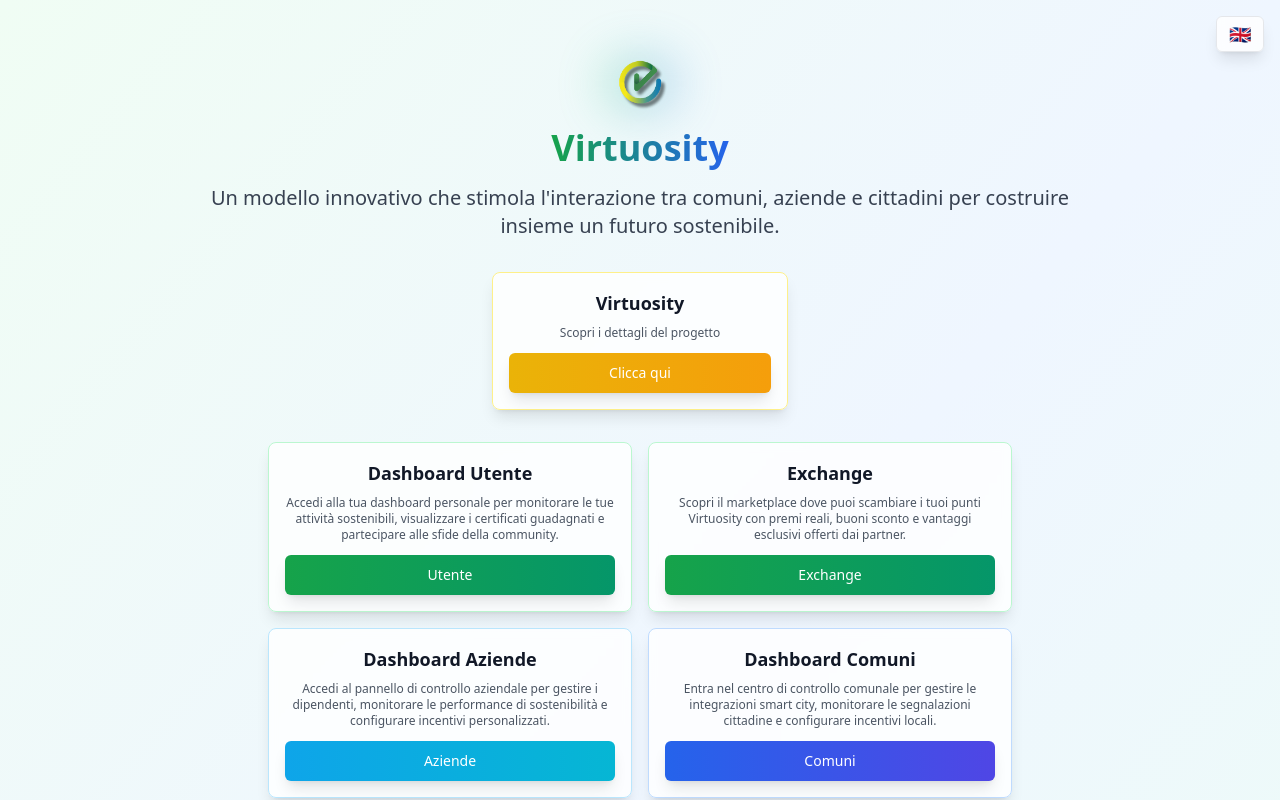
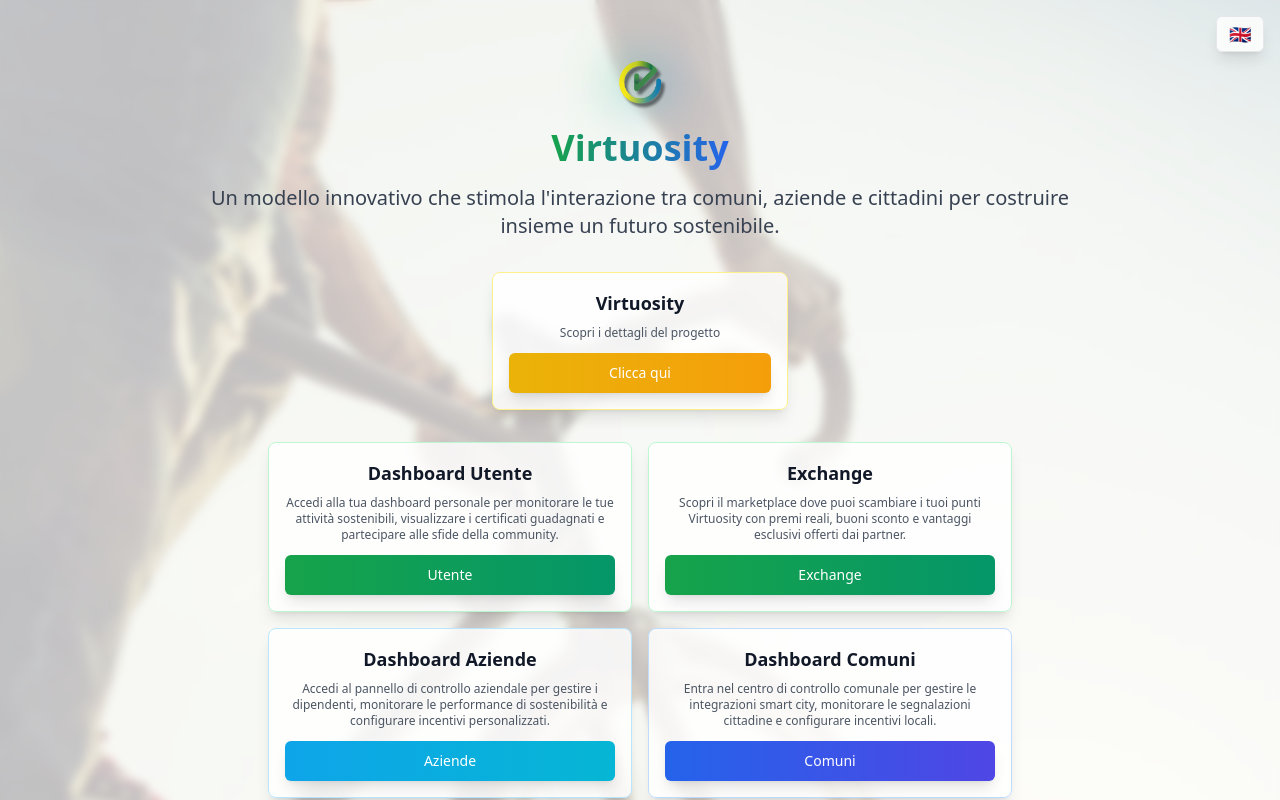
Before and after one commit to Virtuosityapp/ultimaversione, a React (Vite) app: page / in a window 1280 px wide. Shown: the top 800 px of the page. Built offline with nearby package versions, Linux system fonts and the light colour scheme.

Commit message:
Set image as background
Set the image as a background for the page.

```diff
--- a/src/pages/Index.tsx
+++ b/src/pages/Index.tsx
@@ -4,6 +4,7 @@ import { useLanguage } from "@/contexts/LanguageContext";
 import LanguageSwitcher from "@/components/LanguageSwitcher";
 import { AspectRatio } from "@/components/ui/aspect-ratio";
 import CircularityIcons from "@/components/CircularityIcons";
+
 const Index = () => {
   const navigate = useNavigate();
   const {
@@ -14,8 +15,19 @@ const Index = () => {
 
       {/* Hero Section - Reduced by 30% */}
       <div className="relative overflow-hidden">
-        <div className="max-w-7xl mx-auto px-3 sm:px-4 lg:px-6 py-8 sm:py-11 lg:py-14">
-          <div className="text-center">
+        <div
+          className="max-w-7xl mx-auto px-3 sm:px-4 lg:px-6 py-8 sm:py-11 lg:py-14 relative"
+          style={{
+            backgroundImage: `url('/lovable-uploads/0bb6c06f-0b8e-47f1-9546-a0df245a750c.png')`,
+            backgroundSize: 'cover',
+            backgroundPosition: 'center',
+            backgroundRepeat: 'no-repeat'
+          }}
+        >
+          {/* Overlay for better text readability */}
+          <div className="absolute inset-0 bg-white/70 backdrop-blur-sm"></div>
+
+          <div className="text-center relative z-10">
             <div className="flex justify-center mb-3 sm:mb-4">
               <div className="relative">
                 <div className="absolute inset-0 bg-gradient-to-r from-green-400 to-blue-500 rounded-full blur-xl opacity-30 animate-pulse"></div>
@@ -112,4 +124,5 @@ const Index = () => {
       </div>
     </div>;
 };
+
 export default Index;
```
Also changed, not shown: public/lovable-uploads/0bb6c06f-0b8e-47f1-9546-a0df245a750c.png (added).
